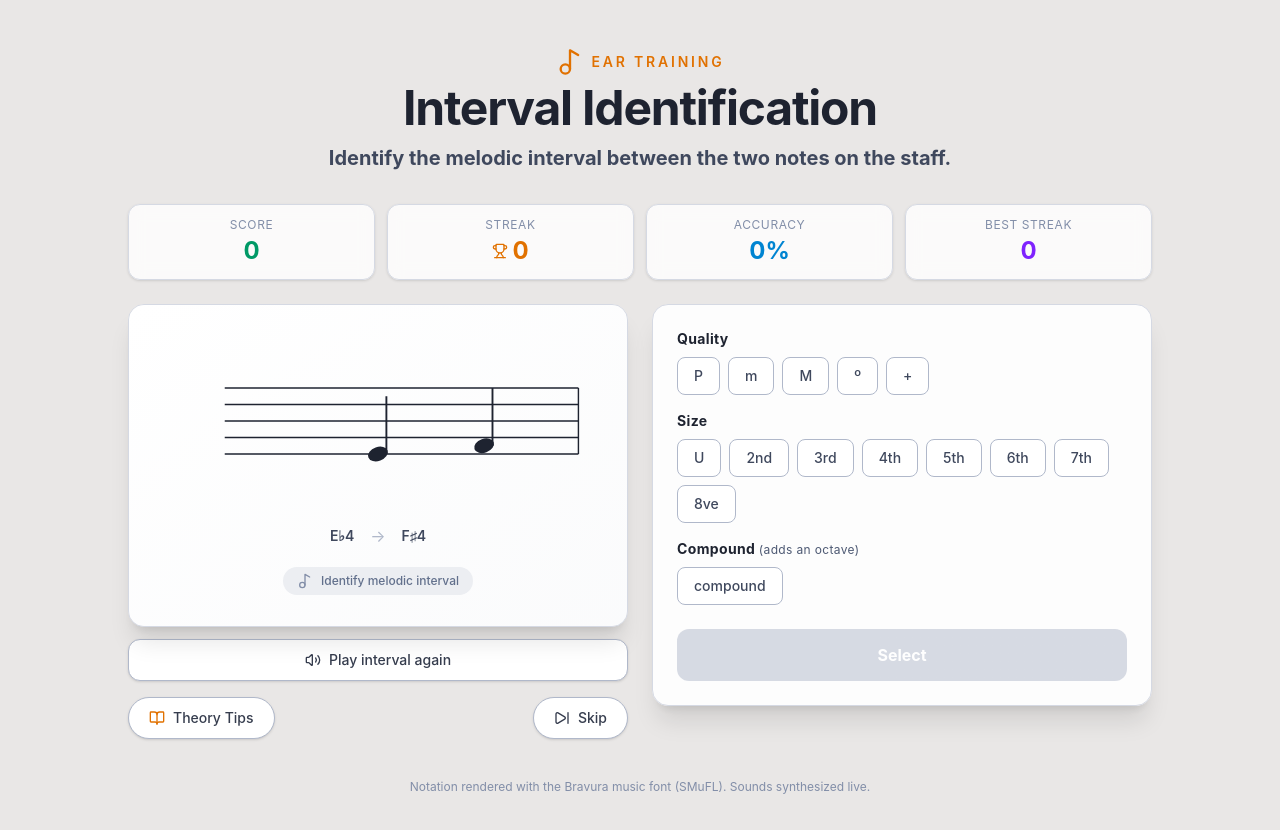
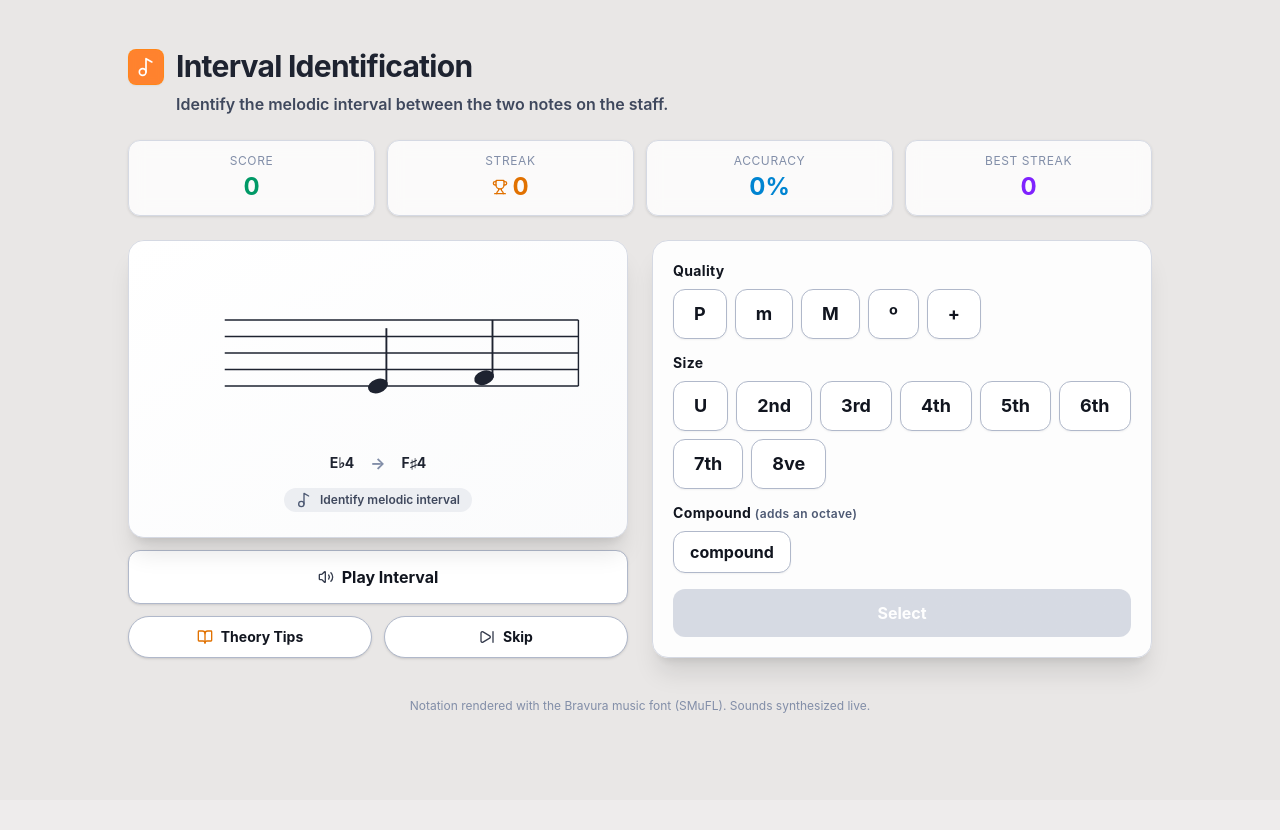
Before and after one commit to andrewbleckner-prog/updated-interval-game, a React (Vite) app: page / in a window 1280 px wide. Both pictures are taken after a click on the button "Start". Shown: the top 830 px of the page. After the commit the page ends 800 px from the top, so only its background shows below. Built offline with nearby package versions, Linux system fonts and the light colour scheme; a web font is replaced by a local one.

Commit message:
Add files via upload

```diff
--- a/src/App.tsx
+++ b/src/App.tsx
@@ -124,20 +124,27 @@ export default function App() {
   return (
     <div id="interval-app-root" className="min-h-screen bg-stone-200/70 text-ink-800 flex flex-col items-center px-4 py-8 sm:py-12">
       {/* Header */}
-      <header id="game-header" className="w-full max-w-5xl text-center mb-8 animate-fade-in">
-        <div className="inline-flex items-center gap-2 text-amber-600 mb-2">
-          <Music2 className="w-7 h-7" />
-          <span className="text-sm font-semibold uppercase tracking-[0.2em]">Ear Training</span>
-        </div>
+      {!started ? (
+        <header id="game-header" className="w-full max-w-2xl text-center mb-8 animate-fade-in">
           <h1 className="text-4xl sm:text-5xl font-bold tracking-tight text-ink-900">
             Interval Identification
           </h1>
-        {started && (
-          <p className="mt-3 text-ink-700 text-lg sm:text-xl font-bold">
+        </header>
+      ) : (
+        <header id="game-header" className="w-full max-w-5xl mb-6 animate-fade-in text-left">
+          <div className="flex items-center gap-3">
+            <div className="w-8 h-8 sm:w-9 sm:h-9 rounded-lg bg-orange-500/80 border border-orange-400/50 flex items-center justify-center shrink-0 shadow-xs backdrop-blur-xs text-white">
+              <Music2 className="w-4 h-4 sm:w-5 sm:h-5 text-white" />
+            </div>
+            <h1 className="text-2xl sm:text-3xl font-bold tracking-tight text-ink-900 leading-tight">
+              Interval Identification
+            </h1>
+          </div>
+          <p className="mt-1.5 pl-11 sm:pl-12 text-ink-700 text-sm sm:text-base font-semibold">
             Identify the melodic interval between the two notes on the staff.
           </p>
+        </header>
       )}
-      </header>
 
       {!started ? (
         <StartScreen onStart={startGame} bestStreak={bestStreak} />
@@ -152,37 +159,37 @@ export default function App() {
           </div>
 
           {/* Side-by-side: Staff window (left) and Selection window (right) */}
-          <div id="game-workspace" className="grid grid-cols-1 md:grid-cols-2 gap-6 items-start">
+          <div id="game-workspace" className="grid grid-cols-1 md:grid-cols-2 gap-6 items-stretch">
             {/* Left column: Staff card & action buttons */}
-            <div id="staff-column" className="flex flex-col gap-3">
+            <div id="staff-column" className="flex flex-col justify-between h-full gap-3">
               {/* Staff card */}
-              <div id="staff-card" className="bg-white rounded-2xl shadow-xl border border-ink-200 p-5 sm:p-6 relative overflow-hidden flex flex-col items-center">
+              <div id="staff-card" className="bg-white rounded-2xl shadow-xl border border-ink-200 p-4 sm:p-5 relative overflow-hidden flex flex-col items-center flex-1 justify-center">
                 <div className="absolute inset-0 bg-gradient-to-br from-white to-ink-50 opacity-50 pointer-events-none" />
                 <div className="relative w-full flex flex-col items-center">
                   <Staff low={question.low} high={question.high} clef={question.clef} />
-                  <div className="mt-3 flex items-center justify-center gap-4 text-ink-700">
-                    <span className="text-sm font-semibold">{noteName(question.low)}</span>
-                    <span className="text-ink-300">→</span>
-                    <span className="text-sm font-semibold">{noteName(question.high)}</span>
+                  <div className="mt-2 flex items-center justify-center gap-4 text-ink-900 font-bold">
+                    <span className="text-sm">{noteName(question.low)}</span>
+                    <span className="text-ink-400">→</span>
+                    <span className="text-sm">{noteName(question.high)}</span>
                   </div>
 
                   {/* Feedback state indicator */}
-                  <div className="mt-3 min-h-[42px] flex items-center justify-center">
+                  <div className="mt-2 min-h-[34px] flex items-center justify-center">
                     {feedback === 'correct' && (
-                      <div className="inline-flex items-center gap-2 px-4 py-1.5 rounded-full bg-emerald-100 border border-emerald-300 text-emerald-800 font-bold text-sm animate-pop-in shadow-xs">
-                        <Check className="w-5 h-5 text-emerald-600" strokeWidth={3} />
+                      <div className="inline-flex items-center gap-2 px-4 py-1 rounded-full bg-emerald-100 border border-emerald-300 text-emerald-900 font-bold text-sm animate-pop-in shadow-xs">
+                        <Check className="w-5 h-5 text-emerald-700" strokeWidth={3} />
                         <span>Correct!</span>
                       </div>
                     )}
                     {feedback === 'wrong' && (
-                      <div className="inline-flex items-center gap-2 px-4 py-1.5 rounded-full bg-rose-100 border border-rose-300 text-rose-800 font-bold text-sm animate-shake shadow-xs">
-                        <X className="w-5 h-5 text-rose-600" strokeWidth={3} />
+                      <div className="inline-flex items-center gap-2 px-4 py-1 rounded-full bg-rose-100 border border-rose-300 text-rose-900 font-bold text-sm animate-shake shadow-xs">
+                        <X className="w-5 h-5 text-rose-700" strokeWidth={3} />
                         <span>Try again</span>
                       </div>
                     )}
                     {feedback === 'idle' && (
-                      <div className="inline-flex items-center gap-2 px-3.5 py-1.5 rounded-full bg-ink-100 text-ink-500 font-medium text-xs">
-                        <Music2 className="w-4 h-4 text-ink-400" />
+                      <div className="inline-flex items-center gap-2 px-3 py-1 rounded-full bg-ink-100 text-ink-700 font-semibold text-xs">
+                        <Music2 className="w-4 h-4 text-ink-600" />
                         <span>Identify melodic interval</span>
                       </div>
                     )}
@@ -190,23 +197,23 @@ export default function App() {
                 </div>
               </div>
 
-              {/* Replay interval button */}
+              {/* Replay interval button - slightly greater height */}
               <button
                 id="replay-interval-button"
                 onClick={handlePlayInterval}
                 disabled={feedback === 'correct'}
-                className="inline-flex items-center justify-center gap-2 px-5 py-2.5 rounded-xl bg-white hover:bg-ink-100 disabled:opacity-40 disabled:cursor-not-allowed text-ink-800 text-sm font-medium transition-colors border border-ink-300 shadow-sm w-full"
+                className="inline-flex items-center justify-center gap-2 px-5 py-3 sm:py-3.5 rounded-xl bg-white hover:bg-ink-100 disabled:opacity-40 disabled:cursor-not-allowed text-ink-950 text-sm sm:text-base font-bold transition-colors border border-ink-300 shadow-sm w-full"
               >
-                <Volume2 className="w-4 h-4" />
-                Play interval again
+                <Volume2 className="w-4 h-4 text-ink-800" />
+                Play Interval
               </button>
 
               {/* Action buttons directly under staff window */}
-              <div className="flex items-center justify-between gap-3 pt-1">
+              <div className="grid grid-cols-2 gap-3 w-full">
                 <button
                   id="theory-tips-button"
                   onClick={() => setShowTheoryTips(true)}
-                  className="inline-flex items-center gap-2 px-5 py-2.5 rounded-full bg-white hover:bg-ink-100 text-ink-800 text-sm font-medium transition-colors border border-ink-300 shadow-sm"
+                  className="inline-flex items-center justify-center gap-2 px-4 py-2.5 rounded-full bg-white hover:bg-ink-100 text-ink-950 text-sm font-bold transition-colors border border-ink-300 shadow-sm w-full"
                 >
                   <BookOpen className="w-4 h-4 text-amber-600" />
                   Theory Tips
@@ -216,19 +223,20 @@ export default function App() {
                   id="skip-question-button"
                   onClick={handleSkip}
                   disabled={feedback === 'correct'}
-                  className="inline-flex items-center gap-2 px-5 py-2.5 rounded-full bg-white hover:bg-ink-100 disabled:opacity-40 disabled:cursor-not-allowed text-ink-800 text-sm font-medium transition-colors border border-ink-300 shadow-sm"
+                  className="inline-flex items-center justify-center gap-2 px-4 py-2.5 rounded-full bg-white hover:bg-ink-100 disabled:opacity-40 disabled:cursor-not-allowed text-ink-950 text-sm font-bold transition-colors border border-ink-300 shadow-sm w-full"
                 >
-                  <SkipForward className="w-4 h-4" />
+                  <SkipForward className="w-4 h-4 text-ink-800" />
                   Skip
                 </button>
               </div>
             </div>
 
             {/* Right column: Answer selection window */}
-            <div id="answer-selection-panel" className="bg-white/90 backdrop-blur rounded-2xl border border-ink-200 shadow-xl p-5 sm:p-6 space-y-4">
+            <div id="answer-selection-panel" className="bg-white/90 backdrop-blur rounded-2xl border border-ink-200 shadow-xl p-4 sm:p-5 flex flex-col justify-between h-full">
+              <div className="space-y-3.5">
                 {/* Quality row */}
                 <div>
-                <p className="text-sm font-bold tracking-wide text-ink-900 mb-2">Quality</p>
+                  <p className="text-sm font-bold tracking-wide text-ink-950 mb-2">Quality</p>
                   <div className="flex flex-wrap gap-2">
                     {QUALITIES.map((q) => (
                       <AnswerButton
@@ -248,7 +256,7 @@ export default function App() {
 
                 {/* Size row */}
                 <div>
-                <p className="text-sm font-bold tracking-wide text-ink-900 mb-2">Size</p>
+                  <p className="text-sm font-bold tracking-wide text-ink-950 mb-2">Size</p>
                   <div className="flex flex-wrap gap-2">
                     {SIZES.map((s) => (
                       <AnswerButton
@@ -269,8 +277,8 @@ export default function App() {
 
                 {/* Compound toggle row */}
                 <div>
-                <p className="text-sm font-bold tracking-wide text-ink-900 mb-2">
-                  Compound <span className="text-xs text-ink-600 font-normal">(adds an octave)</span>
+                  <p className="text-sm font-bold tracking-wide text-ink-950 mb-2">
+                    Compound <span className="text-xs text-ink-600 font-semibold">(adds an octave)</span>
                   </p>
                   <button
                     id="compound-toggle-button"
@@ -280,36 +288,36 @@ export default function App() {
                     }}
                     disabled={feedback === 'correct' || selectedSize === 'unison'}
                     className={[
-                    'px-4 py-2 rounded-lg text-sm font-medium transition-all border',
+                      'px-4 py-2 rounded-xl text-sm sm:text-base font-bold transition-all border shadow-xs',
                       compound
-                      ? 'bg-sky-500 text-white border-sky-400 shadow-md shadow-sky-500/30 scale-105 font-bold'
-                      : 'bg-white text-ink-700 border-ink-300 hover:bg-ink-100 hover:border-ink-400',
+                        ? 'bg-sky-500 text-white border-sky-400 shadow-md shadow-sky-500/30 scale-105 font-extrabold'
+                        : 'bg-white text-ink-950 border-ink-300 hover:bg-ink-100 hover:border-ink-400',
                       (feedback === 'correct' || selectedSize === 'unison') ? 'opacity-40 cursor-not-allowed' : '',
                     ].join(' ')}
                   >
                     compound
                   </button>
                 </div>
+              </div>
 
-              {/* Select button */}
+              {/* Select button - slightly less height */}
               <div className="pt-2">
                 <button
                   id="submit-answer-button"
                   onClick={handleSelect}
                   disabled={!selectedQuality || !selectedSize || feedback === 'correct'}
-                  className="w-full py-3.5 rounded-xl bg-gradient-to-r from-amber-500 to-orange-500 hover:from-amber-400 hover:to-orange-400 disabled:from-ink-300 disabled:to-ink-300 disabled:opacity-50 disabled:cursor-not-allowed text-white font-bold text-base transition-all shadow-lg shadow-amber-500/20 disabled:shadow-none"
+                  className="w-full py-2.5 sm:py-3 rounded-xl bg-gradient-to-r from-amber-500 to-orange-500 hover:from-amber-400 hover:to-orange-400 disabled:from-ink-300 disabled:to-ink-300 disabled:opacity-50 disabled:cursor-not-allowed text-white font-bold text-base transition-all shadow-lg shadow-amber-500/20 disabled:shadow-none"
                 >
                   {feedback === 'correct'
                     ? 'Correct! Next…'
                     : `Select${selectedSize ? ` — ${selectedQuality ? QUALITY_SYMBOLS[selectedQuality] : '?'} ${compound ? 'compound ' : ''}${SIZE_SYMBOLS[selectedSize]}` : ''}`}
                 </button>
-              </div>
-
                 {wrongAttempts > 0 && feedback !== 'correct' && (
-                <p className="text-center text-sm text-rose-600">
+                  <p className="text-center text-xs sm:text-sm text-rose-600 font-semibold mt-1.5">
                     Not quite — try again. ({wrongAttempts} {wrongAttempts === 1 ? 'attempt' : 'attempts'} so far)
                   </p>
                 )}
+              </div>
             </div>
           </div>
         </main>
@@ -401,9 +409,14 @@ function StartScreen({ onStart, bestStreak }: { onStart: () => void; bestStreak:
   return (
     <div id="start-screen" className="w-full max-w-2xl animate-fade-in">
       <div id="start-screen-card" className="bg-white rounded-2xl shadow-xl border border-ink-200 p-6 sm:p-8">
-        <h2 className="text-2xl sm:text-3xl font-bold text-ink-900 mb-4 text-center">
+        <div className="flex items-center gap-3 mb-4 text-left">
+          <div className="w-8 h-8 sm:w-9 sm:h-9 rounded-lg bg-sky-500/80 border border-sky-400/50 flex items-center justify-center shrink-0 shadow-xs backdrop-blur-xs text-white">
+            <Music2 className="w-4 h-4 sm:w-5 sm:h-5 text-white" />
+          </div>
+          <h2 className="text-2xl sm:text-3xl font-bold text-ink-900">
             Directions
           </h2>
+        </div>
         <p className="text-ink-700 text-lg sm:text-xl text-left leading-relaxed mb-6">
           Two consecutive notes appear on a treble or bass staff forming a melodic interval. Choose the interval's <strong>quality</strong> and <strong>size</strong>, toggle <strong>compound</strong> if it spans more than an octave, and then press <strong>Select</strong>. A bell means correct; a buzzer means try again.
         </p>
@@ -509,10 +522,10 @@ function AnswerButton({
       disabled={disabled}
       aria-label={ariaLabel}
       className={[
-        'px-4 py-2 rounded-lg text-sm font-medium transition-all border',
+        'px-5 py-2.5 rounded-xl text-base sm:text-lg font-bold transition-all border shadow-xs min-w-[44px]',
         selected
-          ? 'bg-sky-500 text-white border-sky-400 shadow-md shadow-sky-500/30 scale-105 font-bold'
-          : 'bg-white text-ink-700 border-ink-300 hover:bg-ink-100 hover:border-ink-400',
+          ? 'bg-sky-500 text-white border-sky-400 shadow-md shadow-sky-500/30 scale-105 font-extrabold'
+          : 'bg-white text-ink-950 border-ink-300 hover:bg-ink-100 hover:border-ink-400',
         disabled && !selected ? 'opacity-40 cursor-not-allowed' : '',
         className || '',
       ].join(' ')}
```
Lines whose indentation alone changed are shown as unchanged.
